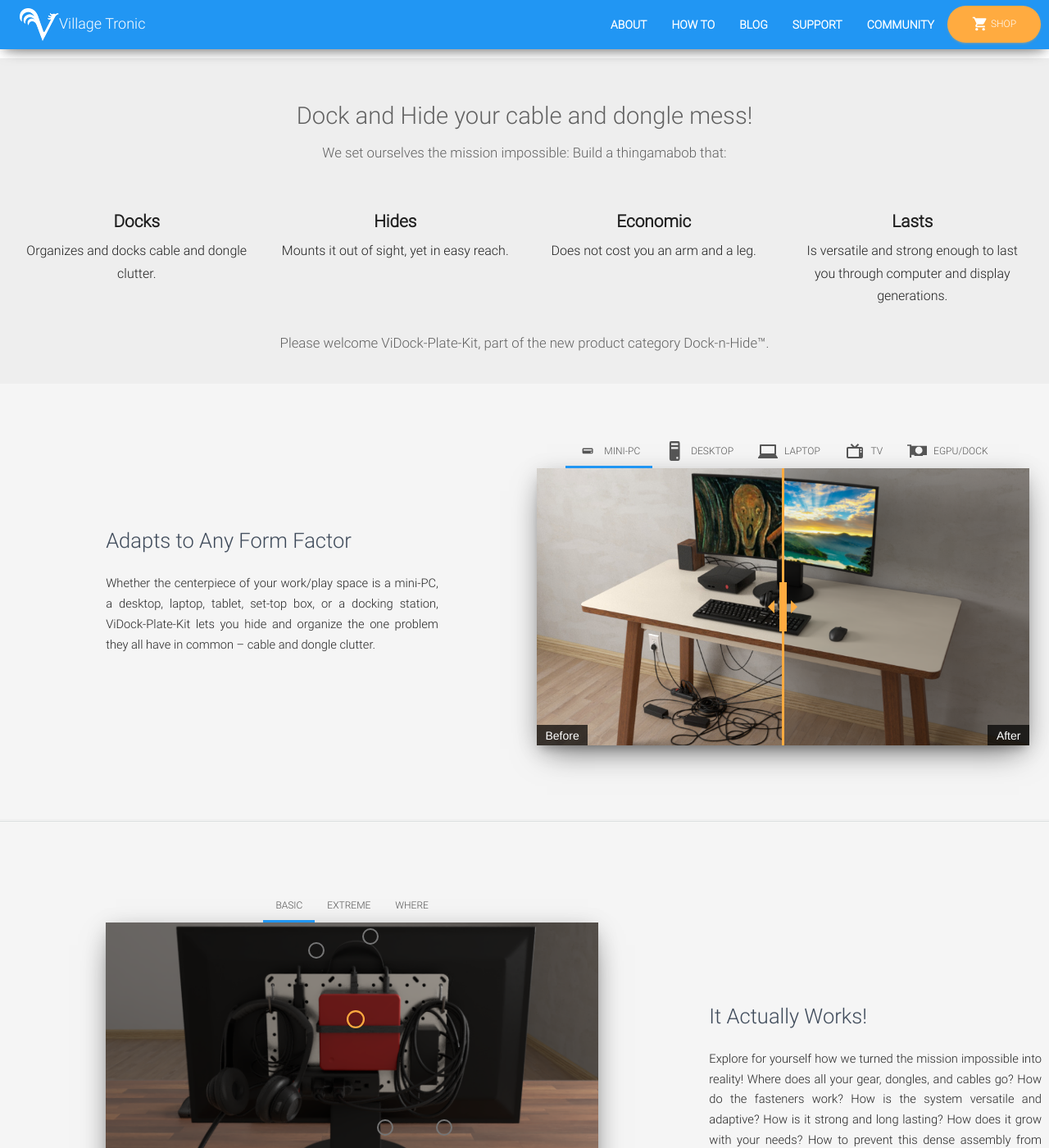
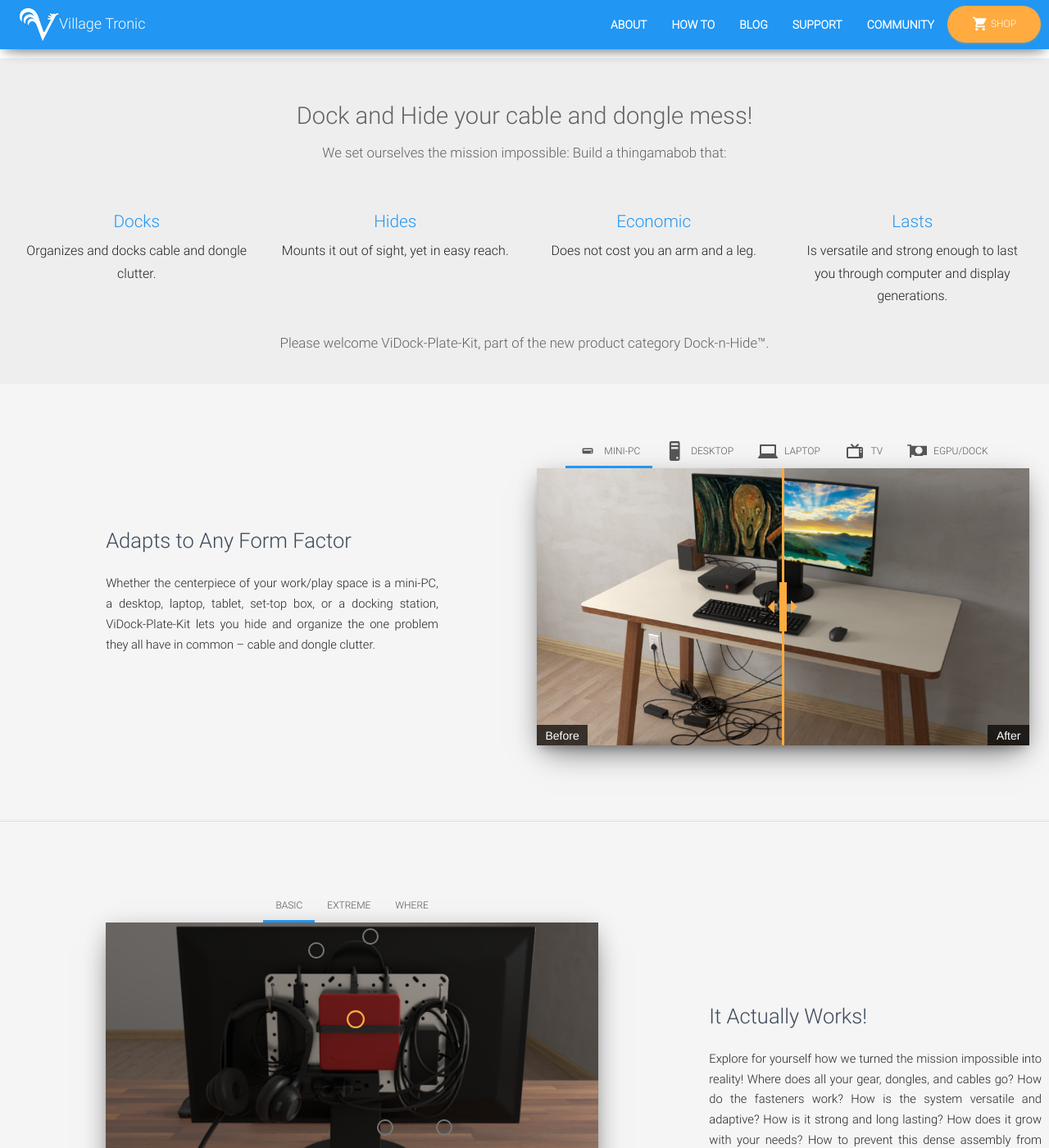
Before and after one commit to V-Squared/shop, a Jekyll site: the page built from shop/vidock-plate.html, in a window 1280 px wide and 1400 px high, scrolled down 930 px. Shown: the whole window at 82% size. Built offline with Jekyll 4.4.1, drawn with Linux system fonts in a browser that asks for light colours.

Commit message:
added faq content

```diff
--- a/_sass/base/_layout.scss
+++ b/_sass/base/_layout.scss
@@ -29,5 +29,5 @@
 }
 
 .text-container {
-  max-width: 800px;
+  max-width: 650px; // Material Design Standard for text container width
 }
--- a/_sass/base/_typography.scss
+++ b/_sass/base/_typography.scss
@@ -22,3 +22,9 @@
     font-weight: bold;
   }
 }
+
+dl {
+  dt {
+    padding-top: 10px;
+  }
+}
--- a/_sass/components/_feature-column.scss
+++ b/_sass/components/_feature-column.scss
@@ -3,10 +3,9 @@
   margin-bottom: 30px;
 
   .title {
-    font-weight: bold;
     margin-top:0;
     margin-bottom: 0;
-    color: $text-color;
+    color: $brand-color;
   }
 
   p {
--- a/shop/vidock-plate.html
+++ b/shop/vidock-plate.html
@@ -676,10 +676,13 @@
         </div>
       </div>
         <div class="tab-pane" id="how-to">
+        <div class="container text-container text-center">
           <img src="{{site.baseurl}}/images/vidock-plate/ViDock-Plate-Kit-Deeper.jpg" alt="">
           <p><strong>Deeper:</strong> More Ideas and Know How → <a href="{{site.baseurl}}/how-to/">How To</a></p>
         </div>
+      </div>
       <div class="tab-pane" id="compare">
+            <div class="container">
               <div class="table-responsive">
                 <table class="table twin-head table-striped">
                   <thead>
@@ -696,99 +699,166 @@
                       <td>Material</td>
                       <td>Aircraft Aluminum</td>
                       <td>Aircraft Aluminum</td>
-                    <td></td>
+                      <td>Aircraft Aluminum</td>
                       <td>Aircraft Aluminum</td>
                     </tr>
                     <tr>
-                    <td>Universal Computer Size Adjustment</td>
-                    <td></td>
+                      <td>Finish</td>
+                      <td>Brushed</td>
+                      <td>Hairline & Anodized</td>
+                      <td>Hairline & Anodized</td>
+                      <td>Hairline & Anodized</td>
+                    </tr>
+                    <tr>
+                      <td>Guarantee</td>
+                      <td>50 Years</td>
+                      <td>50 Years</td>
+                      <td>50 Years</td>
+                      <td>50 Years</td>
+                    </tr>
+                    <tr>
+                      <td>Warranty</td>
+                      <td>10 Years</td>
+                      <td>10 Years</td>
+                      <td>10 Years</td>
+                      <td>10 Years</td>
+                    </tr>
+                    <tr>
+                      <td>V²Dock-Mount™</td>
                       <td>✔</td>
-                    <td></td>
+                      <td>✔</td>
+                      <td>✔</td>
+                      <td>✔</td>
+                    </tr>
+                    <tr>
+                      <td>1" Pegboard Compliant</td>
+                      <td>✔</td>
+                      <td>✔</td>
+                      <td>✔</td>
+                      <td>✔</td>
+                    </tr>
+                    <tr>
+                      <td>Free Airflow</td>
+                      <td>✔</td>
+                      <td>✔</td>
+                      <td>✔</td>
+                      <td>✔</td>
+                    </tr>
+                    <tr>
+                      <td>VESA Mount</td>
+                      <td>Any < 250mm x150mm</td>
+                      <td>Any < 250mm x150mm</td>
+                      <td>Any < 250mm x150mm</td>
+                      <td>75mm & 100mm</td>
+                    </tr>
+                    <tr>
+                      <td>Max Computer Weight</td>
+                      <td>3kg</td>
+                      <td>3kg</td>
+                      <td>3kg</td>
+                      <td>15kg</td>
+                    </tr>
+                    <tr>
+                      <td>Fastener Kit</td>
+                      <td>Optional</td>
+                      <td>✔</td>
+                      <td>✔</td>
+                      <td>✔</td>
+                    </tr>
+                    <tr>
+                      <td>Carry Grip</td>
+                      <td>Optional</td>
+                      <td>✔</td>
+                      <td>✔</td>
+                      <td>✔</td>
+                    </tr>
+                    <tr>
+                      <td>Mini-PC-Mount</td>
+                      <td>Optional</td>
+                      <td>✔</td>
+                      <td>✔</td>
+                      <td>✔</td>
+                    </tr>
+                    <tr>
+                      <td>Dongle Parking</td>
+                      <td>Optional</td>
+                      <td>✔</td>
+                      <td>✔</td>
+                      <td>✔</td>
+                    </tr>
+                    <tr>
+                      <td>Wall Mount</td>
+                      <td>Optional</td>
+                      <td>✔</td>
+                      <td>✔</td>
+                      <td>➖</td>
+                    </tr>
+                    <tr>
+                      <td>Displays w/o VESA Mount</td>
+                      <td>Optional</td>
+                      <td>✔</td>
+                      <td>✔</td>
+                      <td>➖</td>
+                    </tr>
+                    <tr>
+                      <td>Device Bay</td>
+                      <td>➖</td>
+                      <td>➖</td>
+                      <td>➖</td>
+                      <td>✔</td>
+                    </tr>
+                    <tr>
+                      <td>Display Height Adjustment</td>
+                      <td>➖</td>
+                      <td>➖</td>
+                      <td>➖</td>
+                      <td>✔</td>
+                    </tr>
+                    <tr>
+                      <td>SFF-PC-Mount</td>
+                      <td>➖</td>
+                      <td>➖</td>
+                      <td>➖</td>
                       <td>Optional</td>
                     </tr>
                     <tr>
-                    <td>Monitor VESA Mount</td>
-                    <td></td>
-                    <td>✔</td>
-                    <td></td>
-                    <td>✔</td>
+                      <td>Price</td>
+                      <td>$9.90 (10-Pack)</td>
+                      <td>$39 ($29)</td>
+                      <td>$55</td>
+                      <td>$149</td>
                     </tr>
                     <tr>
-                    <td>VESA Bay</td>
-                    <td></td>
-                    <td>✔</td>
-                    <td></td>
-                    <td>✔</td>
-                  </tr>
-                  <tr>
-                    <td>TV VESA Mount</td>
-                    <td></td>
-                    <td>✔</td>
-                    <td></td>
-                    <td>➖</td>
-                  </tr>
-                  <tr>
-                    <td>Mini-PC Bay</td>
-                    <td></td>
-                    <td>✔</td>
-                    <td></td>
-                    <td>Optional</td>
-                  </tr>
-                  <tr>
-                    <td>SFF-Desktop Bay</td>
-                    <td></td>
-                    <td>➖</td>
-                    <td></td>
-                    <td>Optional</td>
-                  </tr>
-                  <tr>
-                    <td>Free Airflow</td>
-                    <td></td>
-                    <td>Good</td>
-                    <td></td>
-                    <td>Good</td>
-                  </tr>
-                  <tr>
-                    <td>Universal Mounting Board</td>
-                    <td></td>
-                    <td>✔</td>
-                    <td></td>
-                    <td>✔</td>
-                  </tr>
-                  <tr>
-                    <td>Quick Mount (Computer)</td>
-                    <td></td>
-                    <td>➖</td>
-                    <td></td>
-                    <td>Optional</td>
-                  </tr>
-                  <tr>
-                    <td>Max Computer Weight</td>
-                    <td></td>
-                    <td>3kg</td>
-                    <td></td>
-                    <td>15kg</td>
-                  </tr>
-                  <tr>
-                    <td>Price</td>
-                    <td></td>
-                    <td>$29</td>
-                    <td></td>
-                    <td>$119</td>
-                  </tr>
-                  <tr>
-                    <td>Organizer Extensions</td>
-                    <td></td>
-                    <td>ViDock-Anchor, ViDock-Mount, ViDock-Board-L, ViDock-Board-S, ViDock-Catch, ViDock-Headset</td>
-                    <td></td>
-                    <td>ViDock-Anchor, ViDock-Mount, ViDock-Board-L, ViDock-Board-S, ViDock-Catch, ViDock-Headset</td>
+                      <td>Extensions</td>
+                      <td>ViDock-Board-L<br>ViDock-Board-S<br>ViDock-Headset</td>
+                      <td>ViDock-Board-L<br>ViDock-Board-S<br>ViDock-Headset</td>
+                      <td>ViDock-Board-L<br>ViDock-Board-S<br>ViDock-Headset</td>
+                      <td>ViDock-Board-L<br>ViDock-Board-S<br>ViDock-Headset<br>ViDock-Mount</td>
                     </tr>
                   </tbody>
                 </table>
               </div>
             </div>
+      </div>
       <div class="tab-pane" id="faq">
-        <p><strong>Mix & Match:</strong> All-in-Ones come with only a few base configurations and only a few parts can be customized. As a consequence it may happen to you that when needing one part in a better grade you are forced to upgrade several other parts too, paying for better features you do not need. This sounds more complicated than it is. There is a diagram that visualizes this using displays as an example in the Mix & Match tab in the next module about display freedom.</p>
+        <div class="container text-container">
+          <dl>
+            <dt>Why create an Open-Standard?</dt>
+            <dd>We are community developers. Our mission is to improve your life and save your money. An Open-Standard enables any manufacturer to build compatible products and accessories. In turn you are not locked into our products, rather we free you to buy from other brands, effectively reducing eco waste and saving your cash.</dd>
+            <dt>Can I change computer type?</dt>
+            <dd>Absolutely! The computer mount is so versatile that it works with any computer as long as you stay within size or weight constraints!</dd>
+            <dt>Can I change display type?</dt>
+            <dd>Absolutely! As long as you stay within maximum dimensions or weight constraints.</dd>
+            <dt>What does 50 Year Guarantee mean?</dt>
+            <dd>Simply put: With proper care ViDock-Plate-Kit will work through your computer and display generations and for your lifetime.</dd>
+            <dt>How not to lose the thingamajigs?</dt>
+            <dd>Store all the fasteners in the small product box which fits nicely on any book shelf.</dd>
+            <dt>What if I need new fasteners?</dt>
+            <dd>All fasteners are common parts, available at good hardware stores.</dd>
+            <dt>How mature is the product?</dt>
+            <dd>Short answer: Very. Long answer: We have been developing and more importantly testing this product for years in more revisions than we want to count with a diverse team of developers, testers and reviewers.</dd>
+          </dl>
+        </div>
       </div>
     </div>
 </div>
```
Lines whose indentation alone changed are shown as unchanged.
